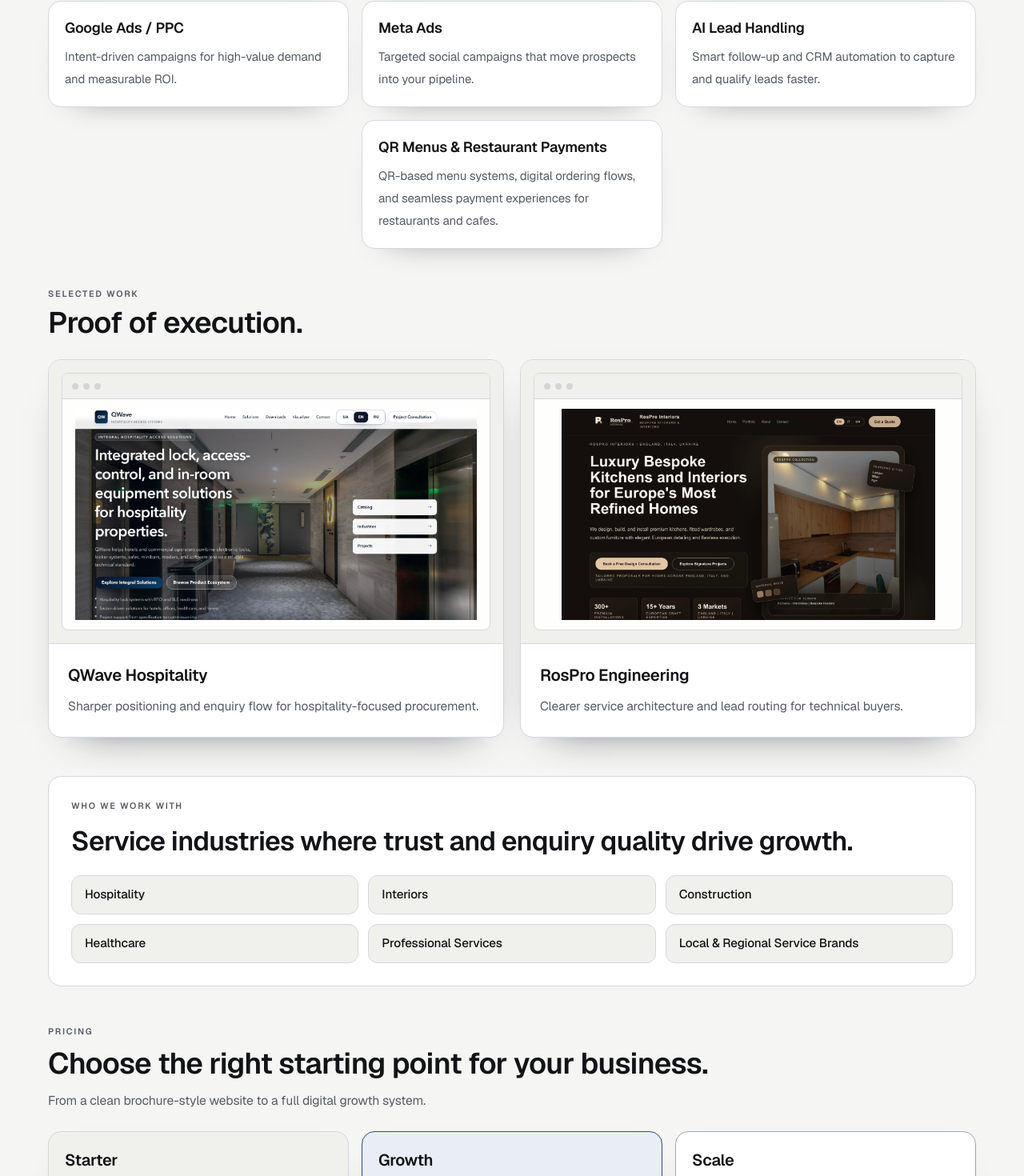
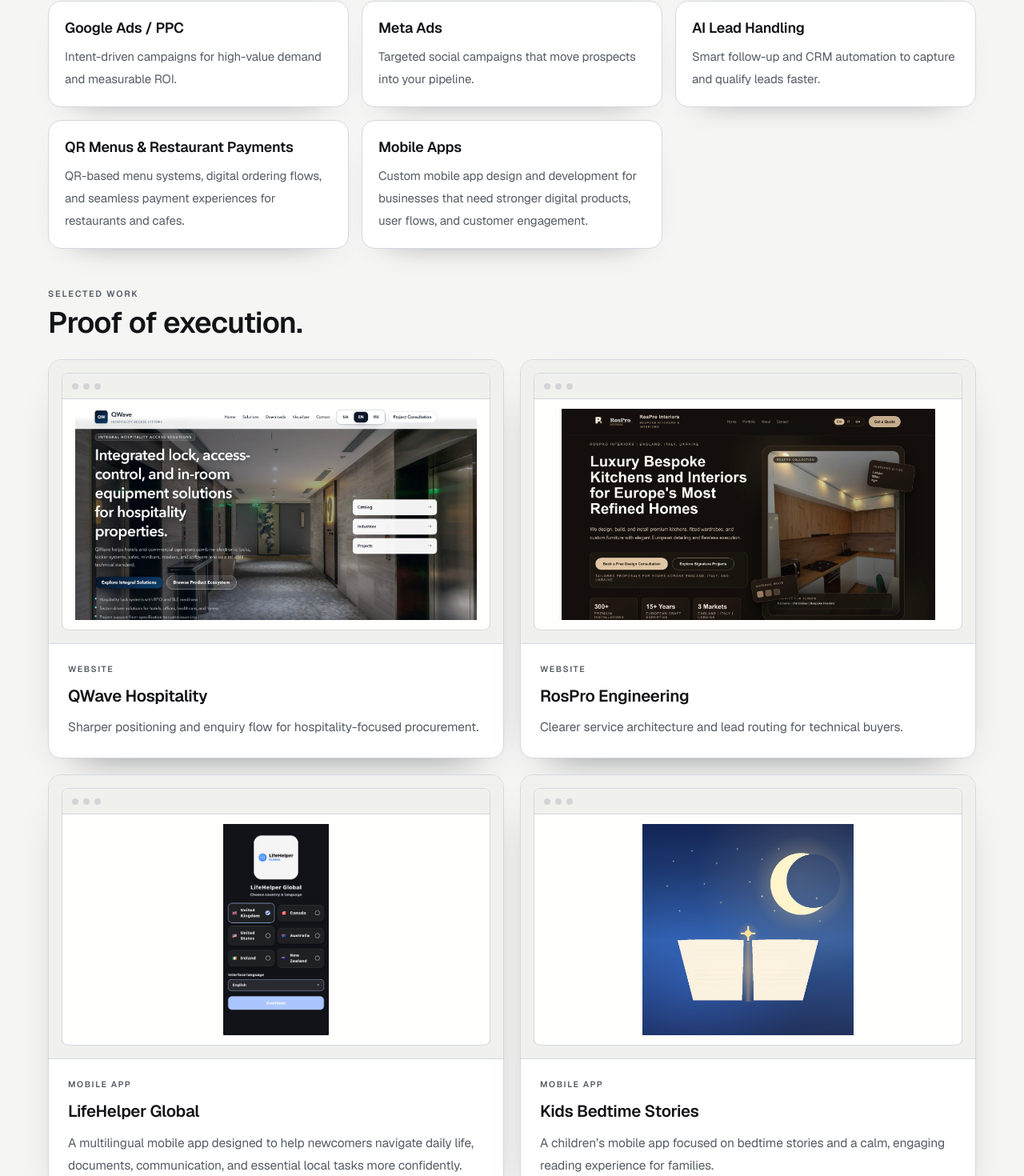
Before and after one commit to Upiter-p/aurevio-website, a Next.js app: page / in a window 1280 px wide. Shown: the part 1188-2658 px from the top of the page at 80% size. Built offline with nearby package versions, Linux system fonts and the light colour scheme.

Commit message:
Add app projects and expand services section

```diff
--- a/src/components/home/homepage.tsx
+++ b/src/components/home/homepage.tsx
@@ -91,6 +91,7 @@
         </div>
       </div>
       <div className="space-y-2.5 p-6">
+        <p className="text-[0.66rem] font-semibold uppercase tracking-[0.15em] text-[var(--text-muted)]">{work.category}</p>
         <h3 className="text-[1.28rem] font-semibold tracking-[-0.015em] text-[var(--text-main)]">{work.title}</h3>
         <p className="text-[0.97rem] leading-7 text-[var(--text-muted)]">{work.result}</p>
       </div>
--- a/src/components/home/translations.ts
+++ b/src/components/home/translations.ts
@@ -64,6 +64,7 @@
     viewDetails: string;
     imageAltSuffix: string;
     items: Array<{
+      category: string;
       title: string;
       image: string;
       result: string;
@@ -174,6 +175,11 @@
           summary:
             "QR-based menu systems, digital ordering flows, and seamless payment experiences for restaurants and cafes.",
         },
+        {
+          title: "Mobile Apps",
+          summary:
+            "Custom mobile app design and development for businesses that need stronger digital products, user flows, and customer engagement.",
+        },
       ],
     },
     work: {
@@ -183,14 +189,29 @@
       imageAltSuffix: "case study preview",
       items: [
         {
+          category: "Website",
           title: "QWave Hospitality",
           image: "/images/home/case-qwave.png",
           result: "Sharper positioning and enquiry flow for hospitality-focused procurement.",
         },
         {
+          category: "Website",
           title: "RosPro Engineering",
           image: "/images/home/case-rospro.png",
           result: "Clearer service architecture and lead routing for technical buyers.",
+        },
+        {
+          category: "Mobile App",
+          title: "LifeHelper Global",
+          image: "/images/home/lifehelper-global.png",
+          result:
+            "A multilingual mobile app designed to help newcomers navigate daily life, documents, communication, and essential local tasks more confidently.",
+        },
+        {
+          category: "Mobile App",
+          title: "Kids Bedtime Stories",
+          image: "/images/home/kids-bedtime-stories.png",
+          result: "A children’s mobile app focused on bedtime stories and a calm, engaging reading experience for families.",
         },
       ],
     },
@@ -390,6 +411,11 @@
           summary:
             "QR-меню, цифрові сценарії замовлення та зручні платіжні рішення для ресторанів і кафе.",
         },
+        {
+          title: "Мобільні додатки",
+          summary:
+            "Індивідуальна розробка та дизайн мобільних додатків для бізнесу, якому потрібні сильні цифрові продукти, зручні сценарії користування та краща взаємодія з клієнтами.",
+        },
       ],
     },
     work: {
@@ -399,14 +425,29 @@
       imageAltSuffix: "превʼю кейсу",
       items: [
         {
+          category: "Сайт",
           title: "QWave Hospitality",
           image: "/images/home/case-qwave.png",
           result: "Точніше позиціонування та кращий потік заявок для готельного закупівельного сегмента.",
         },
         {
+          category: "Сайт",
           title: "RosPro Engineering",
           image: "/images/home/case-rospro.png",
           result: "Чітка архітектура послуг і маршрутизація заявок для технічних клієнтів.",
+        },
+        {
+          category: "Мобільний додаток",
+          title: "LifeHelper Global",
+          image: "/images/home/lifehelper-global.png",
+          result:
+            "Багатомовний мобільний додаток, створений для допомоги новоприбулим у щоденних справах, документах, комунікації та важливих локальних питаннях.",
+        },
+        {
+          category: "Мобільний додаток",
+          title: "Kids Bedtime Stories",
+          image: "/images/home/kids-bedtime-stories.png",
+          result: "Дитячий мобільний додаток з казками на ніч і спокійним, приємним форматом читання для сімей.",
         },
       ],
     },
@@ -606,6 +647,11 @@
           summary:
             "QR-меню, цифровые сценарии заказа и удобные платёжные решения для ресторанов и кафе.",
         },
+        {
+          title: "Мобильные приложения",
+          summary:
+            "Индивидуальная разработка и дизайн мобильных приложений для бизнеса, которому нужны сильные цифровые продукты, удобные пользовательские сценарии и лучшее взаимодействие с клиентами.",
+        },
       ],
     },
     work: {
@@ -615,14 +661,29 @@
       imageAltSuffix: "превью кейса",
       items: [
         {
+          category: "Сайт",
           title: "QWave Hospitality",
           image: "/images/home/case-qwave.png",
           result: "Более точное позиционирование и сильнее поток заявок для гостиничного закупочного сегмента.",
         },
         {
+          category: "Сайт",
           title: "RosPro Engineering",
           image: "/images/home/case-rospro.png",
           result: "Более понятная архитектура услуг и маршрутизация лидов для технических клиентов.",
+        },
+        {
+          category: "Мобильное приложение",
+          title: "LifeHelper Global",
+          image: "/images/home/lifehelper-global.png",
+          result:
+            "Многоязычное мобильное приложение, созданное для помощи новичкам в ежедневных задачах, документах, коммуникации и важных локальных вопросах.",
+        },
+        {
+          category: "Мобильное приложение",
+          title: "Kids Bedtime Stories",
+          image: "/images/home/kids-bedtime-stories.png",
+          result: "Детское мобильное приложение со сказками на ночь и спокойным, приятным форматом чтения для семей.",
         },
       ],
     },
```
Also changed, not shown: public/images/home/kids-bedtime-stories.png (added), public/images/home/lifehelper-global.png (added).
